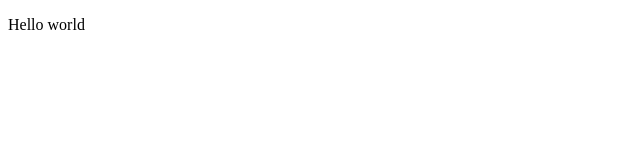
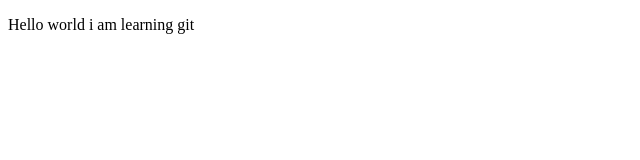
Before and after one commit to sharan-gaikwad/demo1234, a plain HTML site: page index.html in a window 1280 px wide. Shown: the whole page, without its empty margins (0-640 px from the left). Drawn offline with Linux system fonts and the light colour scheme.

Commit message:
added few more files

```diff
--- a/index.html
+++ b/index.html
@@ -7,6 +7,6 @@
     <title>praticing</title>
 </head>
 <body>
-    <p>Hello world</p>
+    <p>Hello world i am learning git</p>
 </body>
 </html>
```
Also changed, not shown: index.css (added), index.js (added).
